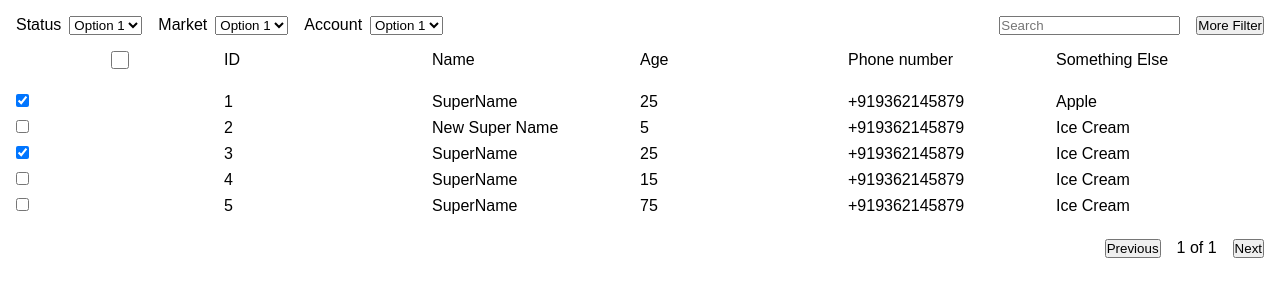
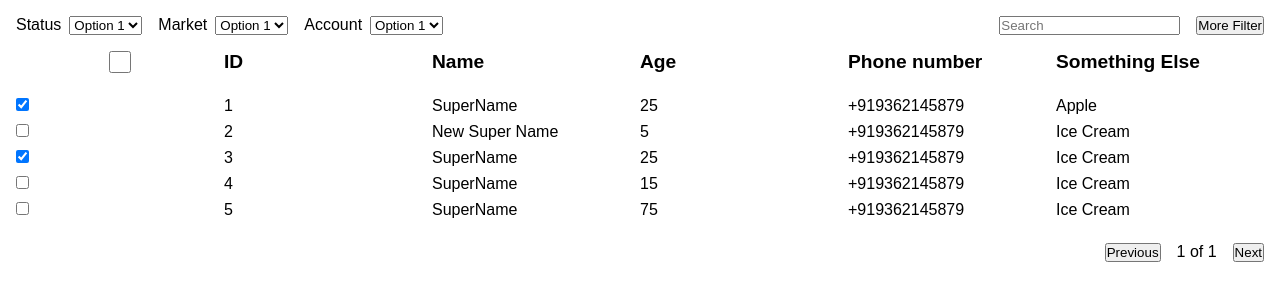
Before and after one commit to tuhinkarmakar3882/react-power-grid, a React (Create React App) app: page / in a window 1280 px wide. Shown: the top 300 px of the page. Built offline with nearby package versions, Linux system fonts and the light colour scheme.

Commit message:
Fixed headerclass

```diff
--- a/src/styles/PowerTable/Header.scss
+++ b/src/styles/PowerTable/Header.scss
@@ -1,4 +1,4 @@
-.power-{
+.power-table {
   header {
     font-weight: var(--header-font-weight);
     font-size: var(--header-font-size);
```
Also changed, not shown: 1 other file (tests, documents, lock files or other folders).
